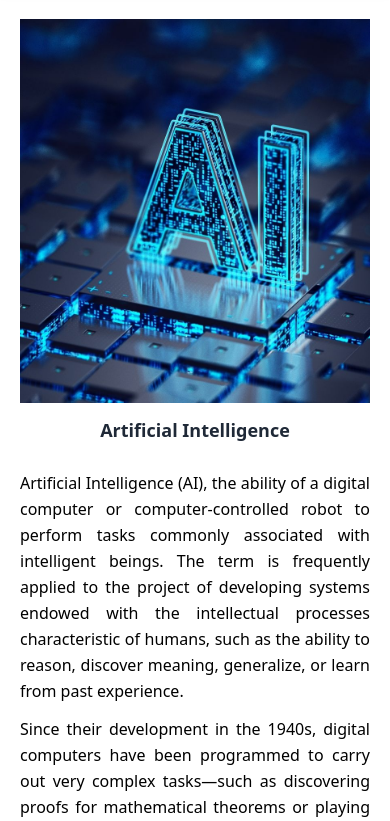
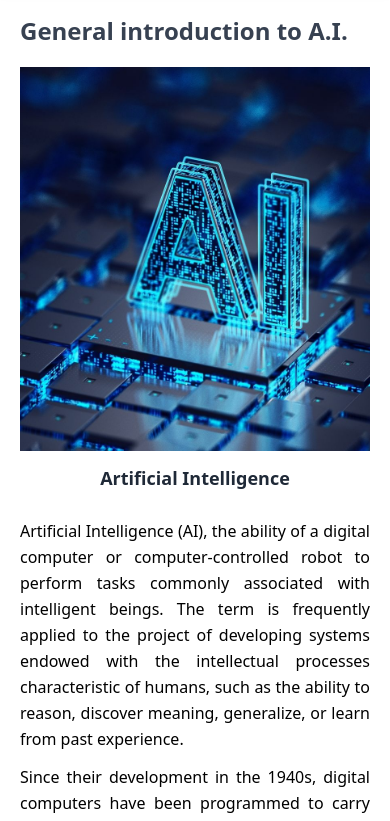
Before and after one commit to dgplang/elons-blog, a website: page dist/ai1.html in a window 390 px wide. Shown: the part 65-886 px from the top of the page. Drawn offline with nearby package versions, Linux system fonts and the light colour scheme.

Commit message:
updates mobile responsiveness

```diff
--- a/dist/ai1.html
+++ b/dist/ai1.html
@@ -52,11 +52,11 @@
         </div>
       </div>
     </nav>
-    <main class="pt-24">
+    <main class="pt-20 md:pt-24">
       <div class="flex flex-col items-center">
         <div class="flex flex-col md:flex-row items-center md:items-start justify-between mx-5 md:mx-20">
           <div class="flex flex-col p-0 m-0 w-full md:w-3/4">
-            <div class="w-full text-2xl md:text-3xl font-semibold text-gray-700 pb-5">General introduction to Artificial Intelligence (A.I.)</div>
+            <div class="w-full text-2xl md:text-3xl font-semibold text-gray-700 pb-5">General introduction to A.I.</div>
                   <div class="w-full overflow-hidden">
                       <img src="/media/ai-intro.jpg" alt="Smart Homes" class="w-full h-96 object-cover">
                       <div class="px-0 py-4 text-center">
```
Also changed, not shown: dist/ai2.html (+1 -1 lines), dist/ai3.html (+1 -1 lines), dist/ai4.html (+1 -1 lines), dist/ai5.html (+1 -1 lines), dist/ai6.html (+1 -1 lines), dist/iot1.html (+1 -1 lines), dist/iot2.html (+1 -1 lines), dist/iot3.html (+1 -1 lines), dist/iot4.html (+1 -1 lines), dist/iot5.html (+1 -1 lines), dist/smart1.html (+1 -1 lines), dist/smart2.html (+1 -1 lines), dist/smart3.html (+1 -1 lines), dist/smart4.html (+1 -1 lines), 2 more files.
